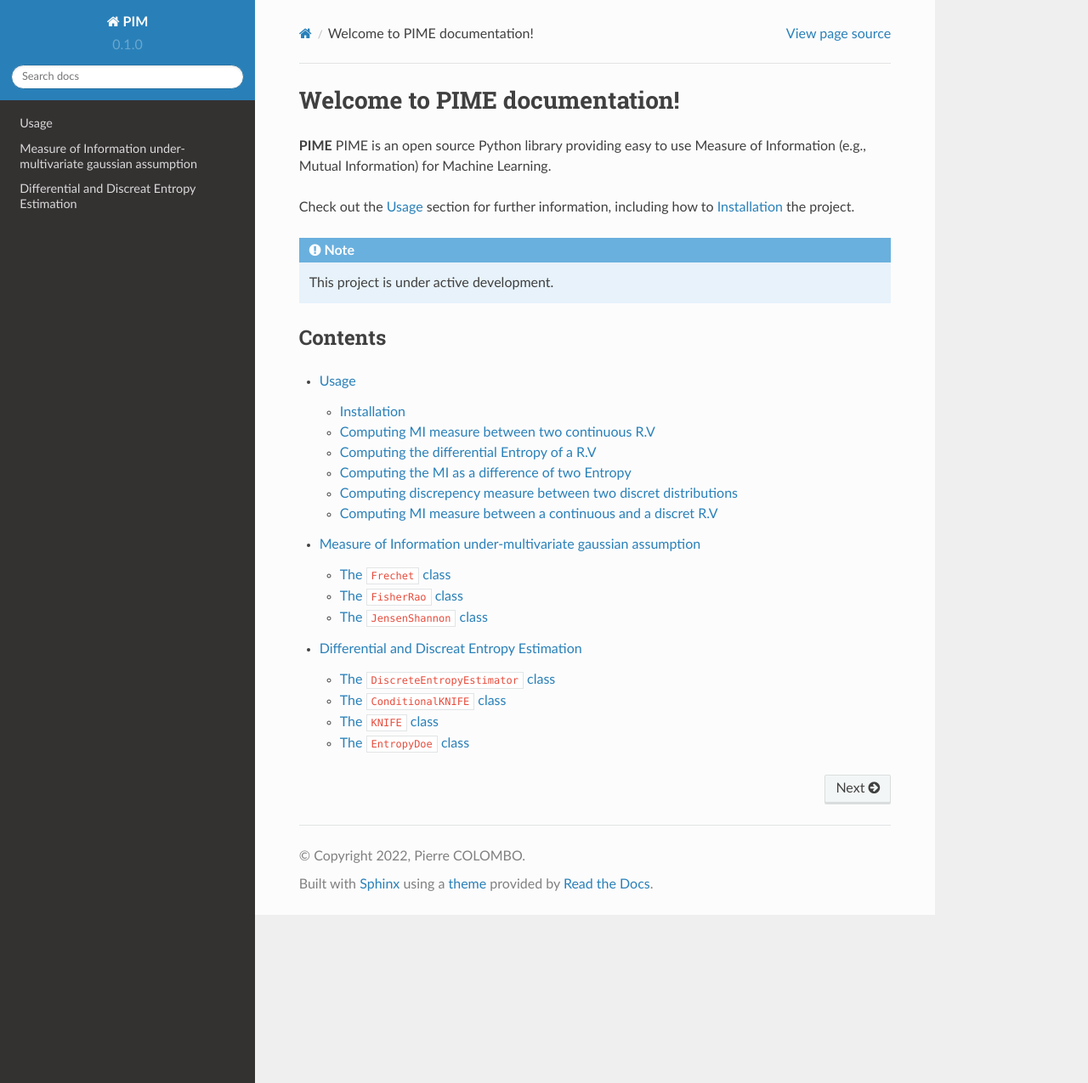
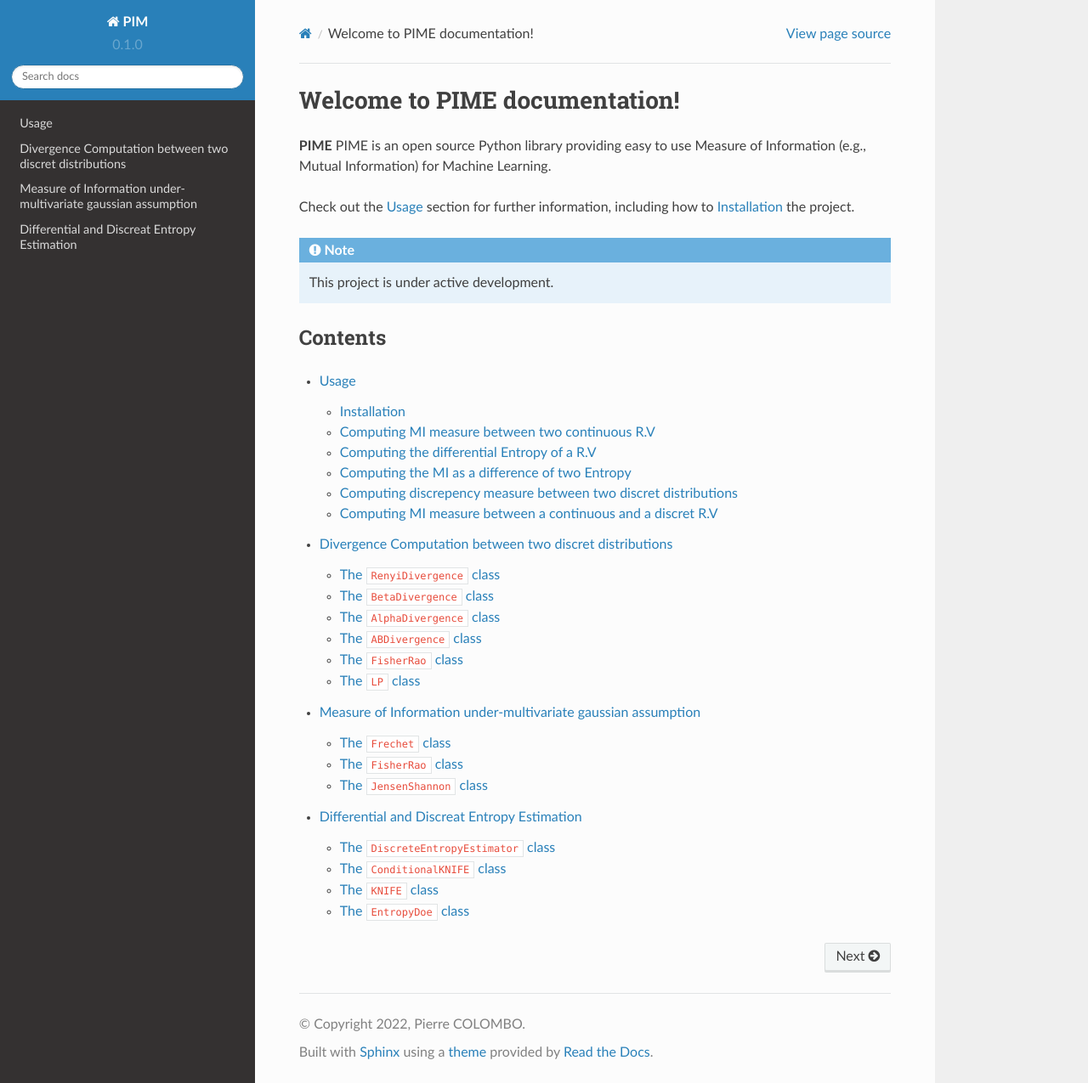
Before and after one commit to PierreColombo/PIME_old, a Sphinx documentation site: the page built from docs/source/index.rst, in a window 1280 px wide and 1275 px high. Shown: the whole window at 85% size. Built offline with Sphinx 7.4.7 and the Read the Docs theme 2.0.0, drawn with Linux system fonts in a browser that asks for light colours.

Commit message:
fix paths

```diff
--- a/docs/source/api.rst
+++ b/docs/source/api.rst
@@ -1,3 +1,56 @@
+
+Divergence Computation between two discret distributions
+------------
+
+The ``RenyiDivergence`` class
+*****************************
+.. autoclass:: pim.divergence.RenyiDivergence
+    :members:
+    :undoc-members:
+    :show-inheritance:
+
+
+The ``BetaDivergence`` class
+*****************************
+.. autoclass:: pim.divergence.BetaDivergence
+    :members:
+    :undoc-members:
+    :show-inheritance:
+
+The ``AlphaDivergence`` class
+*****************************
+.. autoclass:: pim.divergence.AlphaDivergence
+    :members:
+    :undoc-members:
+    :show-inheritance:
+
+
+The ``ABDivergence`` class
+*****************************
+.. autoclass:: pim.divergence.ABDivergence
+    :members:
+    :undoc-members:
+    :show-inheritance:
+
+
+
+The ``FisherRao`` class
+*****************************
+.. autoclass:: pim.divergence.FisherRao
+    :members:
+    :undoc-members:
+    :show-inheritance:
+
+The ``LP`` class
+*****************************
+.. autoclass:: pim.divergence.LP
+    :members:
+    :undoc-members:
+    :show-inheritance:
+
+
+
+
 Measure of Information under-multivariate gaussian assumption
 ------------
 
```
